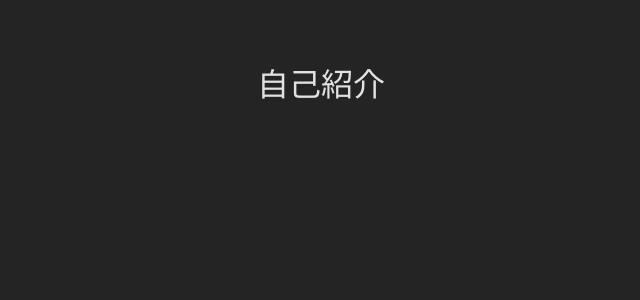
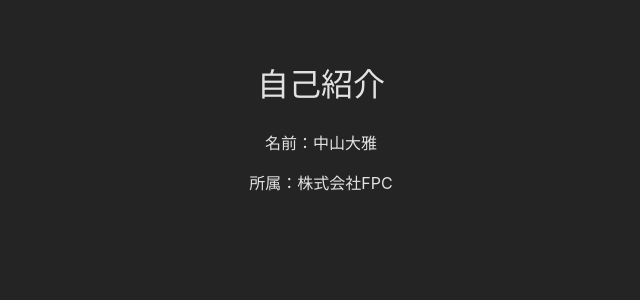
Before and after one commit to taiga1071101/React.js-kiso-4-v3, a React (Vite) app: page / in a window 1280 px wide. Shown: the top 300 px of the page, without its empty margins (319-959 px from the left). Built offline with nearby package versions, Linux system fonts and the light colour scheme.

Commit message:
コンポーネント分離

```diff
--- a/src/App.tsx
+++ b/src/App.tsx
@@ -1,11 +1,10 @@
 import './App.css';
+import SelfIntroduction from './SelfIntroduction';
 
 function App() {
 
   return (
-    <>
-      <h1>自己紹介</h1>
-    </>
+    <SelfIntroduction />
   )
 }
 
--- /dev/null
+++ b/src/SelfIntroduction.tsx
@@ -0,0 +1,11 @@
+const SelfIntroduction = () => {
+  return (
+    <div>
+      <h1>自己紹介</h1>
+      <p>名前：中山大雅</p>
+      <p>所属：株式会社FPC</p>
+    </div>
+  );
+};
+
+export default SelfIntroduction;
```
